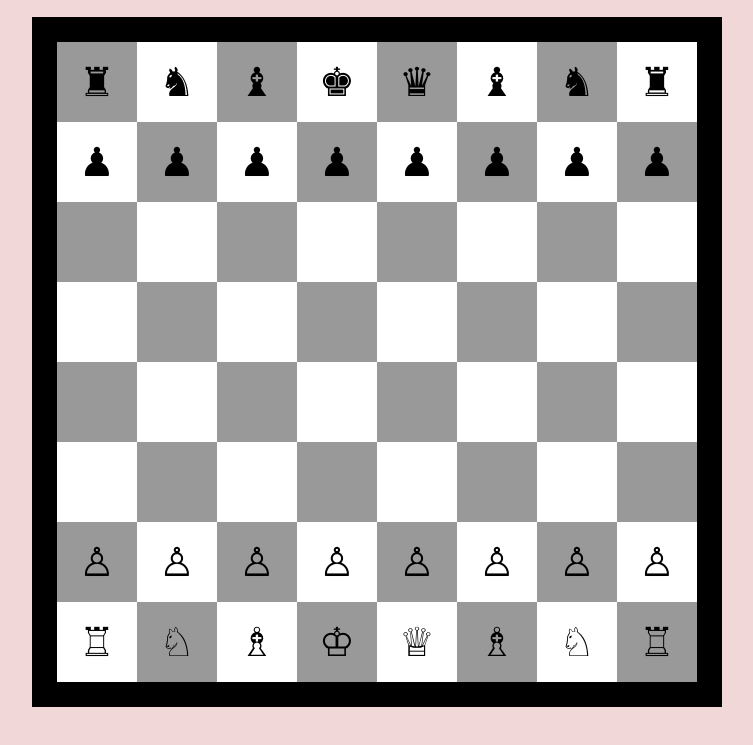
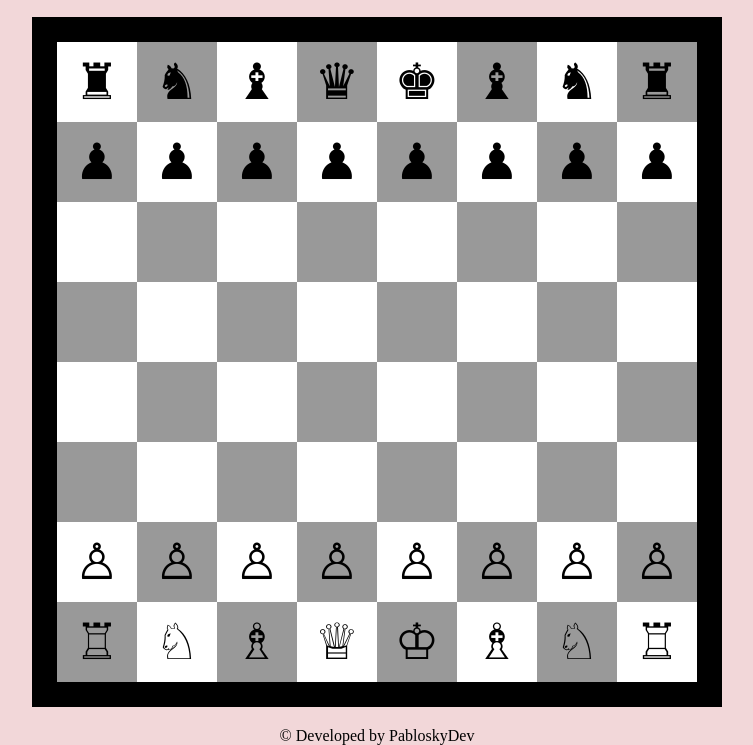
Before and after one commit to pabloskyDev/ajedrez-MINTIC, a plain HTML site: page index.html in a window 1280 px wide. Shown: the part 60-805 px from the top of the page, without its empty margins (263-1016 px from the left). Drawn offline with Linux system fonts and the light colour scheme.

Commit message:
Completar ajedrez en el estilo que debería ser

```diff
--- a/assets/css/styles.css
+++ b/assets/css/styles.css
@@ -31,7 +31,7 @@ h1 {
     display: flex;
     justify-content: center;
     align-items: center;
-    font-size: 40px;
+    font-size: 50px;
 }
 
 .columna-impar .celda:nth-child(2n+1){
@@ -43,31 +43,31 @@ h1 {
 }
 
 /* Fichas negras */
-.columna-impar:nth-child(1) .celda:nth-child(1):before,
-.columna-par:nth-child(8) .celda:nth-child(1):before {
+.columna-par:nth-child(1) .celda:nth-child(1):before,
+.columna-impar:nth-child(8) .celda:nth-child(1):before {
     content: "\265C";
     z-index: 100;
 }
 
-.columna-par:nth-child(2) .celda:nth-child(1):before,
-.columna-impar:nth-child(7) .celda:nth-child(1):before {
+.columna-impar:nth-child(2) .celda:nth-child(1):before,
+.columna-par:nth-child(7) .celda:nth-child(1):before {
     content: "\265E";
     z-index: 100;
 }
 
-.columna-impar:nth-child(3) .celda:nth-child(1):before,
-.columna-par:nth-child(6) .celda:nth-child(1):before {
+.columna-par:nth-child(3) .celda:nth-child(1):before,
+.columna-impar:nth-child(6) .celda:nth-child(1):before {
     content: "\265D";
     z-index: 100;
 }
 
-.columna-par:nth-child(4) .celda:nth-child(1):before {
-    content: "\265A";
+.columna-impar:nth-child(4) .celda:nth-child(1):before {
+    content: "\265B";
     z-index: 100;
 }
 
-.columna-impar:nth-child(5) .celda:nth-child(1):before {
-    content: "\265B";
+.columna-par:nth-child(5) .celda:nth-child(1):before {
+    content: "\265A";
     z-index: 100;
 }
 
@@ -77,31 +77,31 @@ h1 {
 }
 
 /* Fichas blancas */
-.columna-impar:nth-child(1) .celda:nth-child(8):before,
-.columna-par:nth-child(8) .celda:nth-child(8):before {
+.columna-par:nth-child(1) .celda:nth-child(8):before,
+.columna-impar:nth-child(8) .celda:nth-child(8):before {
     content: "\2656";
     z-index: 100;
 }
 
-.columna-par:nth-child(2) .celda:nth-child(8):before,
-.columna-impar:nth-child(7) .celda:nth-child(8):before {
+.columna-impar:nth-child(2) .celda:nth-child(8):before,
+.columna-par:nth-child(7) .celda:nth-child(8):before {
     content: "\2658";
     z-index: 100;
 }
 
-.columna-impar:nth-child(3) .celda:nth-child(8):before,
-.columna-par:nth-child(6) .celda:nth-child(8):before {
+.columna-par:nth-child(3) .celda:nth-child(8):before,
+.columna-impar:nth-child(6) .celda:nth-child(8):before {
     content: "\2657";
     z-index: 100;
 }
 
-.columna-par:nth-child(4) .celda:nth-child(8):before {
-    content: "\2654";
+.columna-impar:nth-child(4) .celda:nth-child(8):before {
+    content: "\2655";
     z-index: 100;
 }
 
-.columna-impar:nth-child(5) .celda:nth-child(8):before {
-    content: "\2655";
+.columna-par:nth-child(5) .celda:nth-child(8):before {
+    content: "\2654";
     z-index: 100;
 }
 
@@ -109,3 +109,7 @@ h1 {
     content: "\2659";
     z-index: 100;
 }
+
+footer {
+    text-align: center;
+}
--- a/index.html
+++ b/index.html
@@ -10,6 +10,16 @@
 <body>
     <h1>Ajedrez</h1>
     <div class="container">
+        <div class="columna-par">
+            <div class="celda"></div>
+            <div class="celda"></div>
+            <div class="celda"></div>
+            <div class="celda"></div>
+            <div class="celda"></div>
+            <div class="celda"></div>
+            <div class="celda"></div>
+            <div class="celda"></div>
+        </div>
         <div class="columna-impar">
             <div class="celda"></div>
             <div class="celda"></div>
@@ -80,16 +90,7 @@
             <div class="celda"></div>
             <div class="celda"></div>
         </div>
-        <div class="columna-par">
-            <div class="celda"></div>
-            <div class="celda"></div>
-            <div class="celda"></div>
-            <div class="celda"></div>
-            <div class="celda"></div>
-            <div class="celda"></div>
-            <div class="celda"></div>
-            <div class="celda"></div>
-        </div>
     </div>
+    <footer>&copy; Developed by PabloskyDev</footer>
 </body>
 </html>
```
